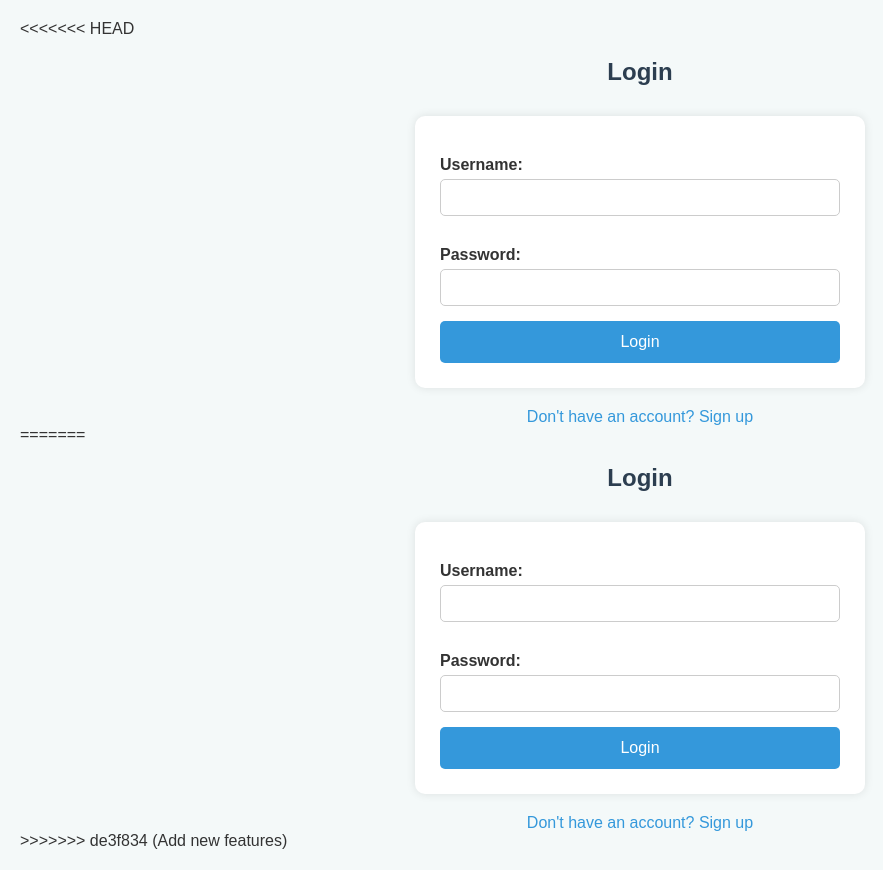
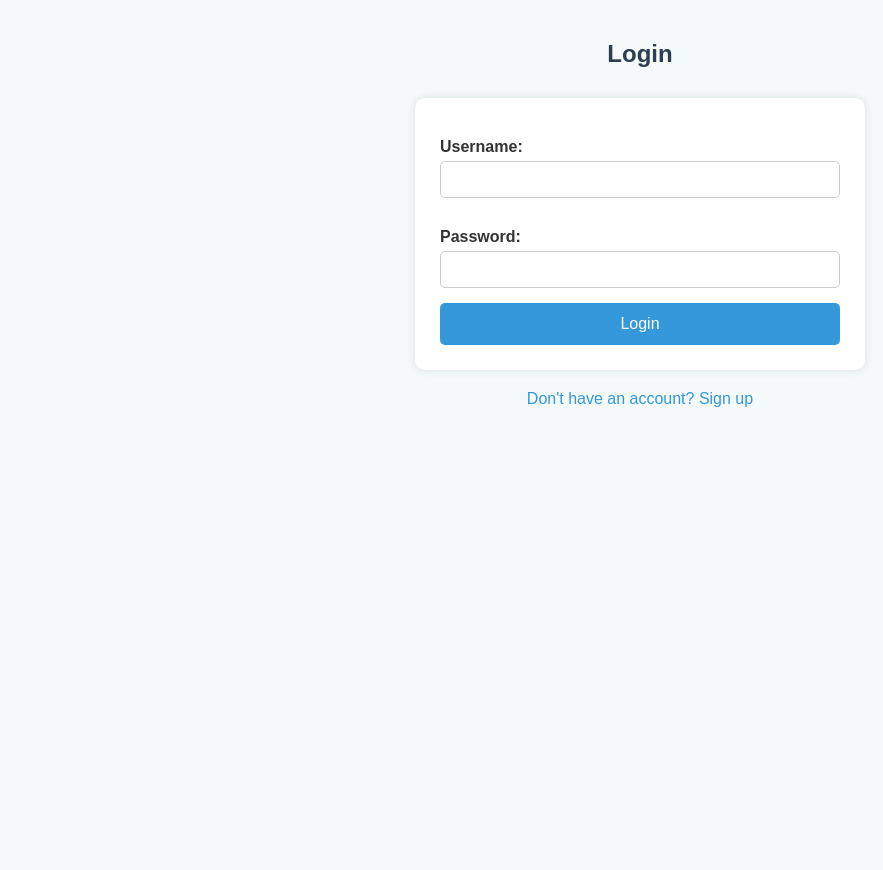
Before and after one commit to BHAVANAKADAVERU/diabetes_risk_assessment, a Flask app: page /login in a window 1280 px wide. Shown: the whole page, without its empty margins (0-883 px from the left). After the commit the page ends 407 px from the top, so only its background shows below. Run offline with Flask 3, Linux system fonts and the light colour scheme; parts of the project's set-up code (start-up, migrations or seed data) failed here and were passed over.

Commit message:
Add new features

```diff
--- a/templates/login.html
+++ b/templates/login.html
@@ -1,26 +1,4 @@
 <!DOCTYPE html>
-<<<<<<< HEAD
-<html>
-<head>
-    <title>Login</title>
-    <link rel="stylesheet" href="{{ url_for('static', filename='page.css') }}">
-
-</head>
-<body>
-    <h2>Login</h2>
-<form method="POST">
-    <label>Username:</label>
-    <input type="text" name="username" required>
-
-    <label>Password:</label>
-    <input type="password" name="password" required>
-
-    <input type="submit" value="Login">
-</form>
-
-<a href="{{ url_for('signup') }}">Don't have an account? Sign up</a>
-
-=======
 <html lang="en">
 <head>
     <meta charset="UTF-8" />
@@ -91,6 +69,5 @@
     </form>
 
     <a href="{{ url_for('signup') }}">Don't have an account? Sign up</a>
->>>>>>> de3f834 (Add new features)
 </body>
 </html>
```
